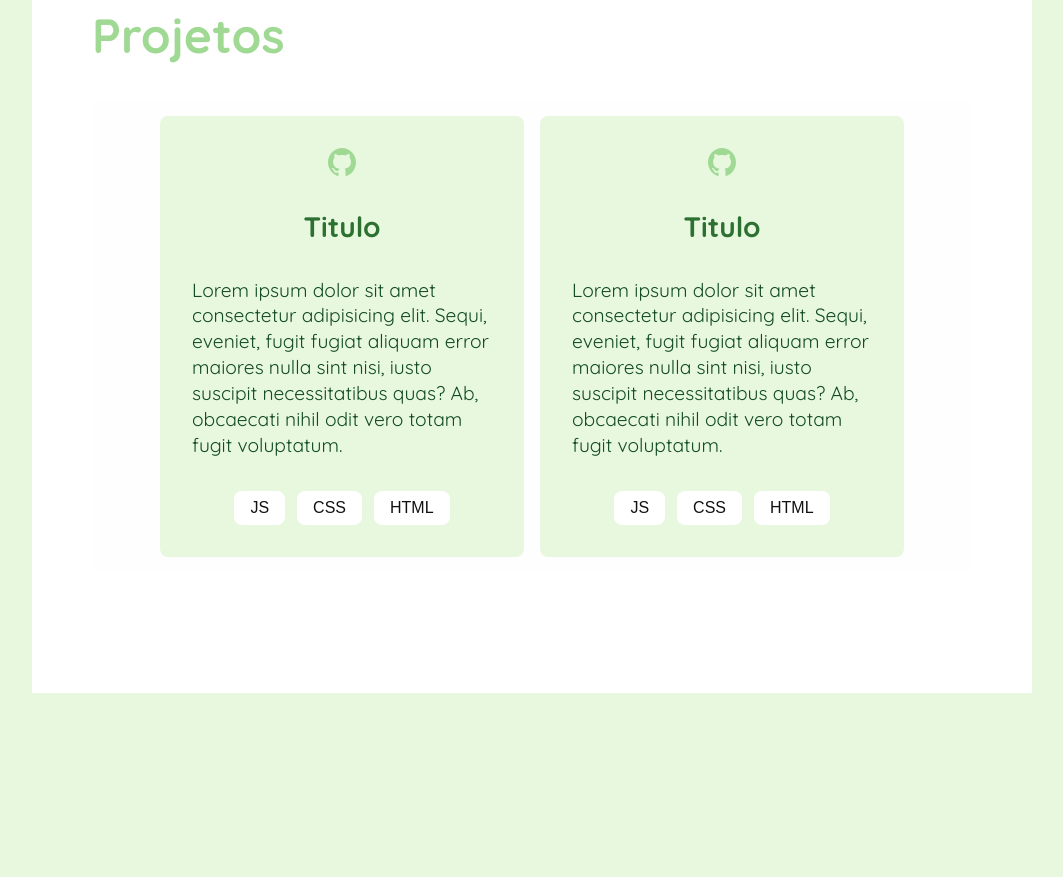
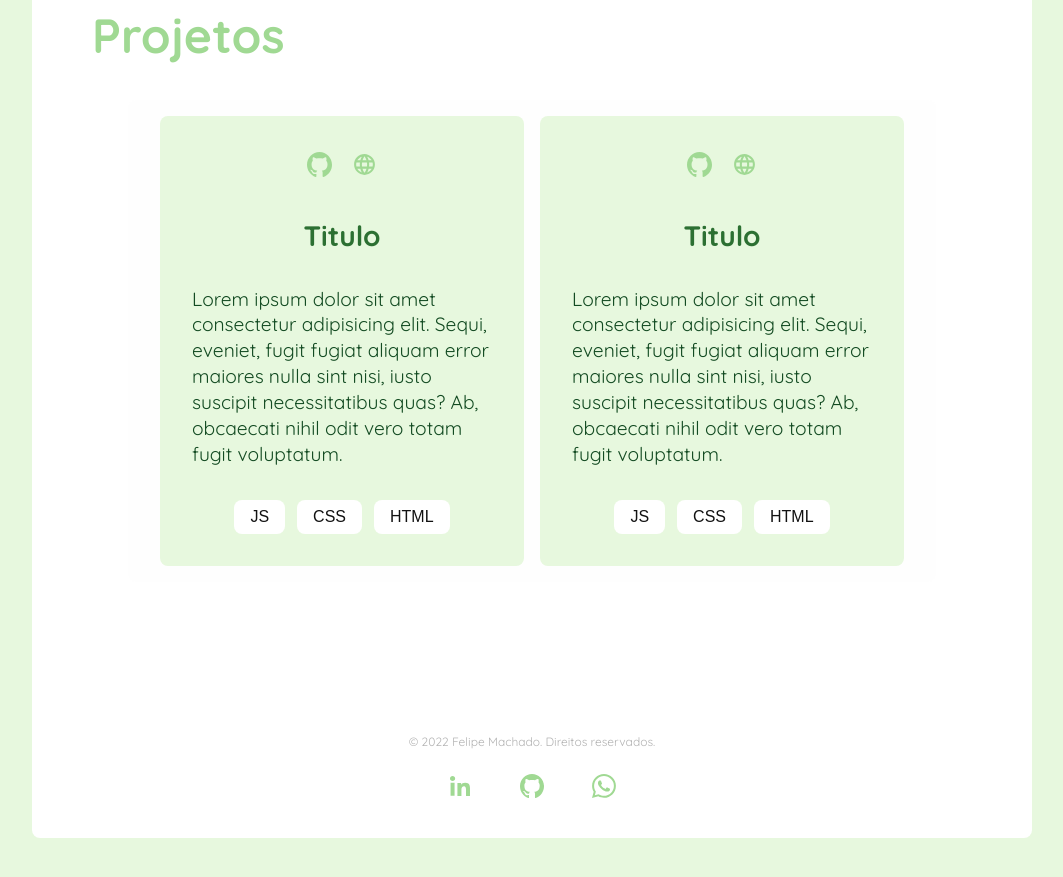
Before and after one commit to felipe-desenvolvedor/portfolio, a plain HTML site: page index.html in a window 1280 px wide. Shown: the part 1502-2379 px from the top of the page, without its empty margins (108-1171 px from the left). Before the commit the page ends 2195 px from the top, so only its background shows below. Drawn offline with Linux system fonts and the light colour scheme.

Commit message:
6-footer e ajustes

```diff
--- a/css/global/footer.css
+++ b/css/global/footer.css
@@ -0,0 +1,30 @@
+footer {
+  border-radius: 0px 0px 8px 8px;
+}
+.footer {
+  display: flex;
+  padding: 32px;
+  flex-direction: column;
+  gap: 16px;
+  justify-content: center;
+  align-items: center;
+  margin-bottom: 90px;
+  border-radius: 0px 0px 8px 8px;
+}
+
+.social-media-icons {
+  display: flex;
+}
+
+.social-media-icons li {
+  padding: 8px 24px;
+  max-width: 24px;
+}
+.social-media-icons li:hover {
+  background-color: var(--p-200);
+  border-radius: 4px;
+}
+.copyright {
+  font: 400 0.75rem/1.35 "Quicksand", sans-serif;
+  color: var(--c-500);
+}
--- a/css/project/project.css
+++ b/css/project/project.css
@@ -3,8 +3,9 @@
   display: grid;
 }
 .project-container {
+  margin: 0 auto;
   margin-top: 32px;
-  background-color:rgba(248, 248, 248, 0.231);
+  background-color: rgba(248, 248, 248, 0.231);
   padding: 16px 32px;
   display: flex;
   flex-wrap: wrap;
@@ -30,9 +31,22 @@
   position: relative;
 }
 
-.card-project-icons{
-    max-width: 28px;
+.card-project-icons {
+  display: flex;
+  gap: 0px 4px;
 }
+.card-project-icons li a {
+  display: inline-block;
+  padding: 4px 8px;
+  border-radius: 4px;
+}
+.card-project-icons li a:hover {
+  background-color: var(--p-300);
+}
+.card-project-icons li a img {
+  max-width: 25px;
+}
+
 .card-project-title {
   font: bold 1.5rem/1.35 "Quicksand", sans-serif;
   color: var(--p-700);
--- a/index.html
+++ b/index.html
@@ -48,9 +48,10 @@
         </picture>
       </div>
     </main>
-    <section class="container" id="formacao">
+    <section class="container" id="formacao" aria-label="Formação">
       <h2 class="font-b-x p-400">Formação</h2>
       <div class="formacao-container">
+        <!--CARD-->
         <div class="card">
           <div class="card-title">
             <span>Tecnólogo</span>
@@ -66,10 +67,12 @@
           </div>
           <div class="icons">
             <picture>
-              <a href=""><img src="img/icons-linkedin.svg" alt="" /></a>
+              <a href=""><img src="img/curriculo.svg" alt="" /></a>
             </picture>
           </div>
         </div>
+        <!--FIM CARD-->
+        <!--CARD-->
         <div class="card">
           <div class="card-title">
             <span>Tecnólogo</span>
@@ -85,22 +88,24 @@
           </div>
           <div class="icons">
             <picture>
-              <a href=""><img src="img/Vector-1.svg" alt="" /></a>
-            </picture>
-            <picture>
-              <a href=""><img src="img/Vector.svg" alt="" /></a>
+              <a href=""><img src="img/curriculo.svg" alt="" /></a>
             </picture>
           </div>
         </div>
+        <!--FIM CARD-->
       </div>
     </section>
     <section id="projetos" class="container">
       <h2 class="font-b-x p-400">Projetos</h2>
       <div class="project-container">
+        <!--CARD-->
         <div class="card-project">
           <ul class="card-project-icons">
             <li class="">
-              <a href=""><img src="img/Vector-1.svg" alt="" /></a>
+              <a href=""><img src="img/github.svg" alt="" /></a>
+            </li>
+            <li class="">
+              <a href=""><img src="img/web.svg" alt="" /></a>
             </li>
           </ul>
           <div class="card-project-title">
@@ -120,10 +125,16 @@
             <li>HTML</li>
           </ul>
         </div>
+        <!--FIM CARD-->
+
+        <!--CARD-->
         <div class="card-project">
           <ul class="card-project-icons">
             <li class="">
-              <a href=""><img src="img/Vector-1.svg" alt="" /></a>
+              <a href=""><img src="img/github.svg" alt="" /></a>
+            </li>
+            <li class="">
+              <a href=""><img src="img/web.svg" alt="" /></a>
             </li>
           </ul>
           <div class="card-project-title">
@@ -143,7 +154,28 @@
             <li>HTML</li>
           </ul>
         </div>
+        <!--FIM CARD-->
       </div>
     </section>
+    <footer class="container">
+      <div class="footer">
+        <div class="copyright">
+          <p>© 2022 Felipe Machado. Direitos reservados.</p>
+        </div>
+        <div class="footer-social-media">
+          <ul class="social-media-icons">
+            <li>
+              <a href=""><img src="img/icons-linkedin.svg" alt="" /></a>
+            </li>
+            <li>
+              <a href=""><img src="img/github.svg" alt="" /></a>
+            </li>
+            <li>
+              <a href=""><img src="img/whatsapp.svg" alt="" /></a>
+            </li>
+          </ul>
+        </div>
+      </div>
+    </footer>
   </body>
 </html>
```
Also changed, not shown: img/curriculo.svg (renamed from img/Vector.svg), img/github.svg (renamed from img/Vector-1.svg), img/icons-email.svg (added), img/instagram.svg (added), img/web.svg (added), img/whatsapp.svg (added).
